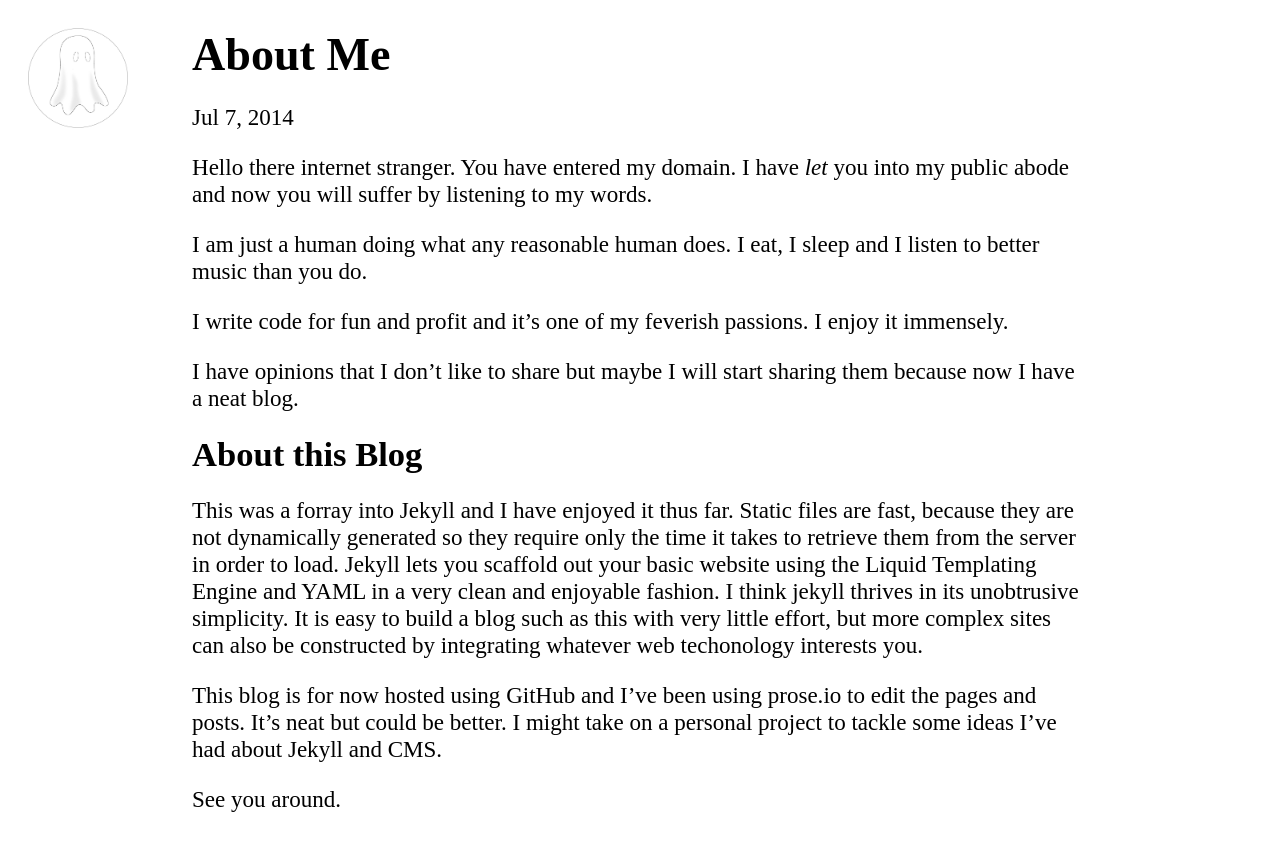
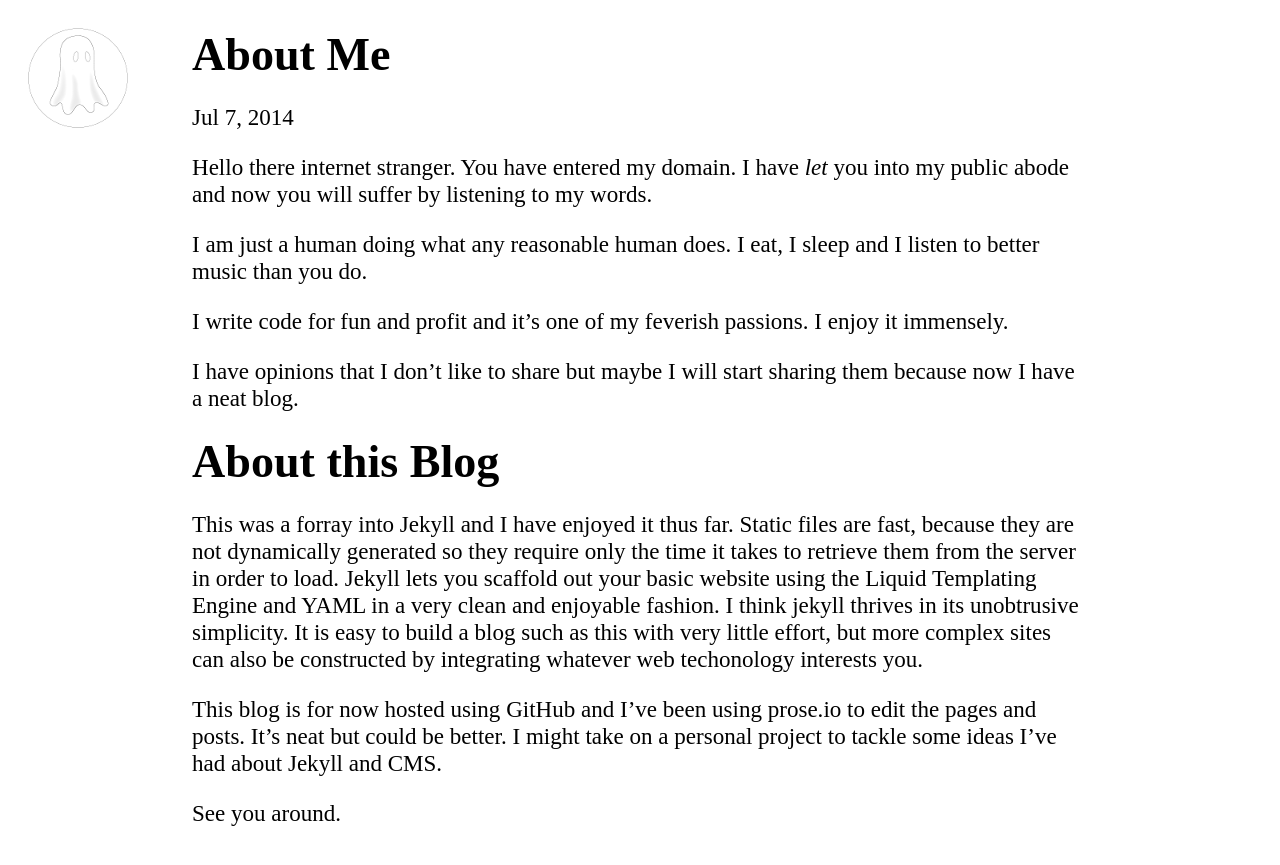
Before and after one commit to gitter-badger/legittalon.github.io, a Jekyll site: the page built from _posts/2014-07-07-about-me.md, in a window 1280 px wide. Shown: the top 865 px of the page. Built offline with Jekyll 4.4.1, drawn with Linux system fonts in a browser that asks for light colours; nearby versions of some CDN libraries.

Commit message:
add some things

```diff
--- a/css/main.sass
+++ b/css/main.sass
@@ -6,11 +6,18 @@
 $fs-xs: .8em
 
 h1, h2, h3, h4
+  font-size: $fs-xl
   margin: 0
 
 a
   color: black
   text-decoration: none
+
+a.link-verb
+  font-weight: bold
+  display: block
+  font-size: $fs-xl
+  margin-left: .4em
 
 html, body
   margin: 0
@@ -24,9 +31,14 @@
 
 .elusive
   transition: all .5s
+  -webkit-transform: translateZ(0)
 .elusive:hover
   transition: all .5s
-  opacity: 0
+  -webkit-transform: rotate(12deg)
+  -moz-transform:    rotate(12deg)
+  -ms-transform:     rotate(12deg)
+  -o-transform:      rotate(12deg)
+  transform:         rotate(12deg)
 
 footer
   font-size: $fs-xs
```
Also changed, not shown: about.md (+1 -0 lines), blog.html (added, +16 -0 lines), index.html (+2 -10 lines), assets/ghost-circle.png.
